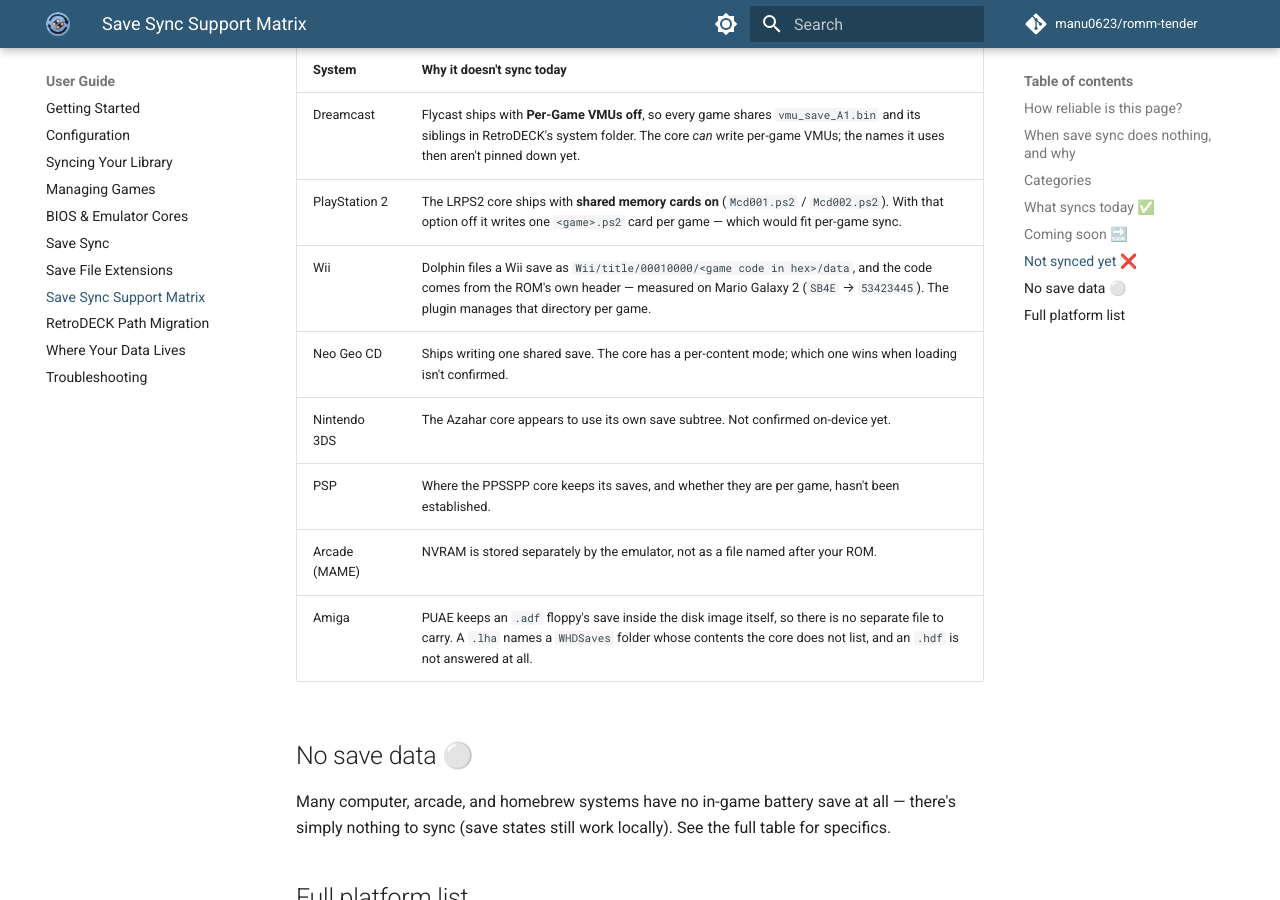
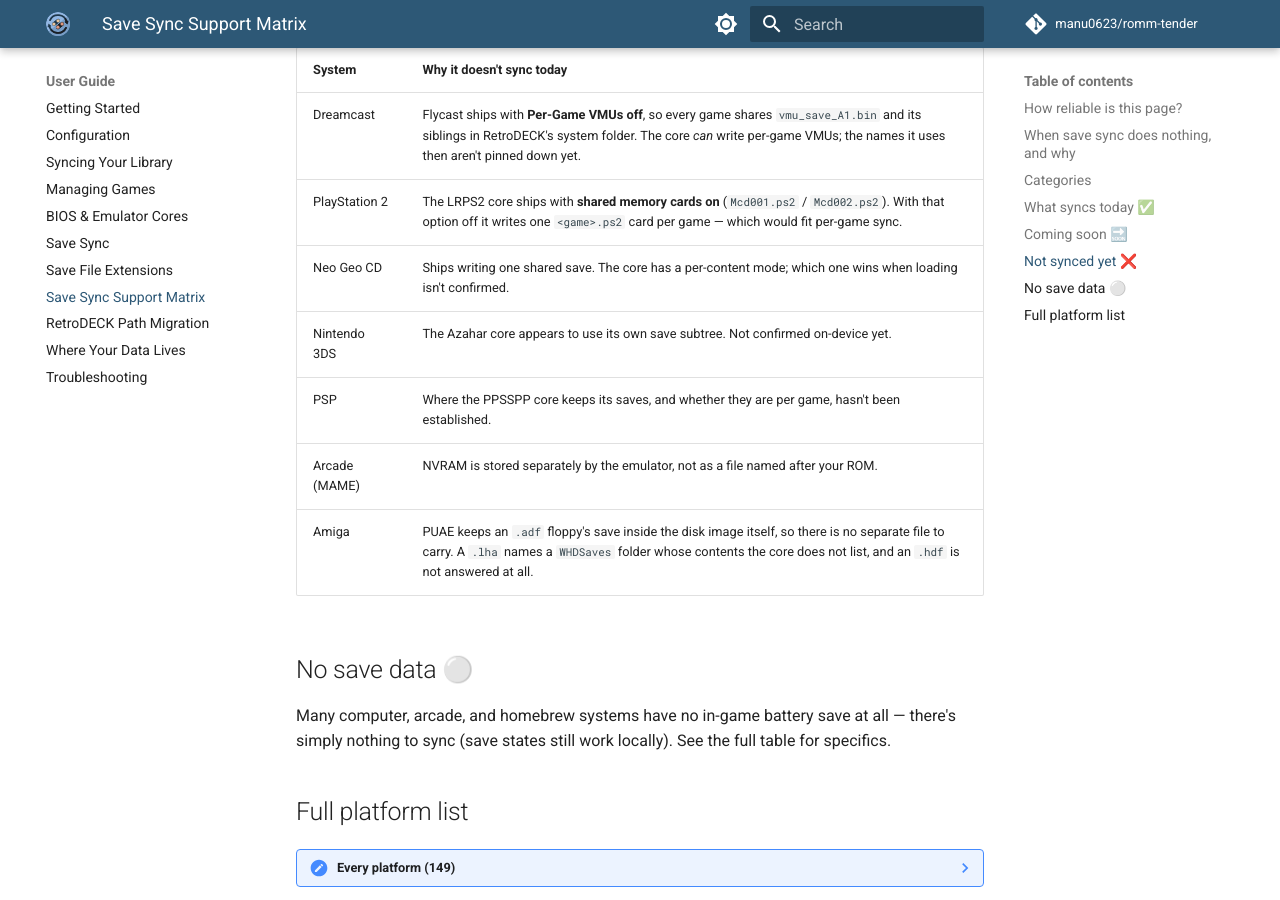
Before and after one commit to manu0623/arcoon-deck, an MkDocs documentation site: the page built from docs/user-guide/save-sync-support-matrix.md, in a window 1280 px wide and 900 px high, scrolled down 3266 px. Built offline with MkDocs 1.6.1 and Material for MkDocs 9.7.7, drawn with Linux system fonts in a browser that asks for light colours; comment, search, counter and statistics services are not loaded.

Commit message:
List Switch as syncing, and drop Wii from the not-yet table
Both were measured today: rom 6550 uploaded its slot_0.dat from Eden's NAND and restored it
byte-identically, and Wii's title folder does the same; the support matrix still described Wii
as unsupported and never named Switch at all.

```diff
--- a/docs/user-guide/save-sync-support-matrix.md
+++ b/docs/user-guide/save-sync-support-matrix.md
@@ -102,7 +102,6 @@ release.
 | -------------- | ----------------------------------------------------------------------------------------------------------------------------------------------------------------------------------------------------------------------- |
 | Dreamcast      | Flycast ships with **Per-Game VMUs off**, so every game shares `vmu_save_A1.bin` and its siblings in RetroDECK's system folder. The core _can_ write per-game VMUs; the names it uses then aren't pinned down yet.      |
 | PlayStation 2  | The LRPS2 core ships with **shared memory cards on** (`Mcd001.ps2` / `Mcd002.ps2`). With that option off it writes one `<game>.ps2` card per game — which would fit per-game sync.                                      |
-| Wii            | Dolphin files a Wii save as `Wii/title/00010000/<game code in hex>/data`, and the code comes from the ROM's own header — measured on Mario Galaxy 2 (`SB4E` → `53423445`). The plugin manages that directory per game. |
 | Neo Geo CD     | Ships writing one shared save. The core has a per-content mode; which one wins when loading isn't confirmed.                                                                                                            |
 | Nintendo 3DS   | The Azahar core appears to use its own save subtree. Not confirmed on-device yet.                                                                                                                                       |
 | PSP            | Where the PPSSPP core keeps its saves, and whether they are per game, hasn't been established.                                                                                                                          |
```
Also changed, not shown: other parts of docs/user-guide/save-sync-support-matrix.md (+1 -0 lines).
